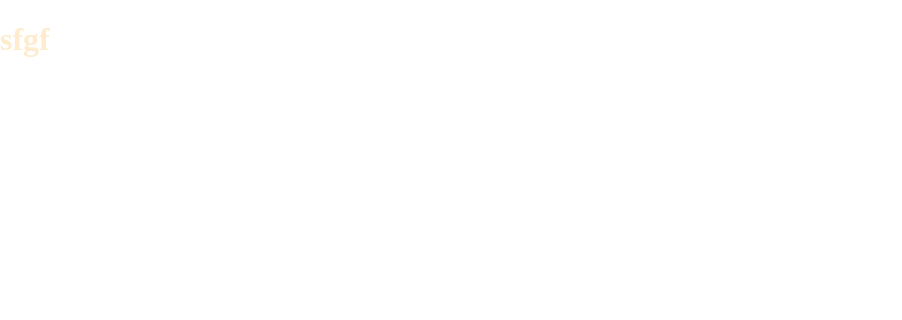
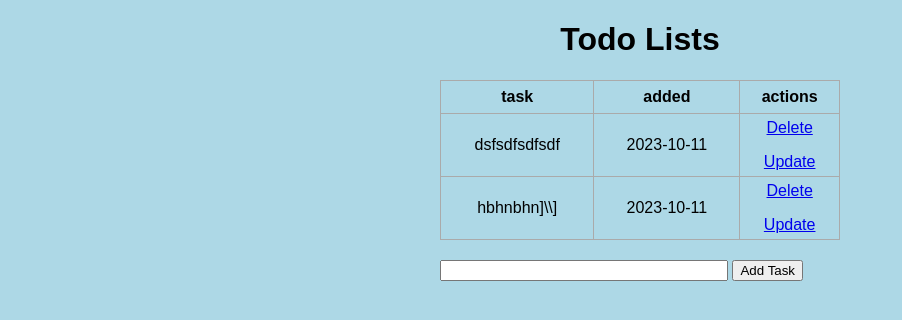
Before and after one commit to testboy123234/flask-todo, a Flask app: page / in a window 1280 px wide. Before the commit the part shown is almost empty. Shown: the top 320 px of the page, without its empty margins (0-902 px from the left). Run offline with Flask 3, Linux system fonts and the light colour scheme; data comes from the database, SQL or seed files in the repository.

Commit message:
Bulid CRUD function

```diff
--- a/app.py
+++ b/app.py
@@ -1,16 +1,16 @@
-from flask import Flask, render_template, url_for
+from flask import Flask, render_template, url_for, request, redirect
 from flask_sqlalchemy import SQLAlchemy
 from datetime import datetime
 
 app = Flask(__name__)
-app.config['SQLALCHEMY_DATABASE_URI'] ='sqlite:///test.db'
+app.config['SQLALCHEMY_DATABASE_URI'] = 'sqlite:///test.db'  # Your database URI
 db = SQLAlchemy(app)
 
 
 class Todo(db.Model):
     id = db.Column(db.Integer, primary_key=True)
-    Content = db.Column(db.String(200), nullable=False)
-    Completed = db.Column(db.Integer, default=0)
+    content = db.Column(db.String(200), nullable=False)
+    completed = db.Column(db.Integer, default=0)
     date_created = db.Column(db.DateTime, default=datetime.utcnow)
 
     def __ref__(self):
@@ -21,9 +21,50 @@ with app.app_context():
     # Create the database tables
     db.create_all()
 
-@app.route('/')
+@app.route('/', methods=['POST', 'GET'])
 def index():
-    return render_template('index.html')
+    if request.method == 'POST':
+        task_content = request.form['content']
+        new_task = Todo(content=task_content)
+
+        try:
+            db.session.add(new_task)
+            db.session.commit()
+            return redirect('/')
+        except:
+            return 'There was an issue adding your task'
+    else:
+        tasks =Todo.query.order_by(Todo.date_created).all()
+        return render_template('index.html', tasks = tasks)
+
+
+@app.route('/delete/<int:id>')
+def delete(id):
+    task_to_delete = Todo.query.get_or_404(id)
+
+    try:
+        db.session.delete(task_to_delete)
+        db.session.commit()
+        return redirect('/')
+    except:
+        return 'There was a probelm deleting that task'
+
+
+@app.route('/update/<int:id>', methods=['GET', 'POST'])
+def update(id):
+    taskId = Todo.query.get_or_404(id)
+    if request.method == 'POST':
+        taskId.content = request.form['update_content']
+
+        try:
+            db.session.commit()
+            return redirect('/')
+        except:
+            return 'There was a problem updating that task'
+    else:
+        return render_template('update.html', task =taskId)
+
+
 
 if __name__ == "__main__":
     app.run(debug=True)
--- a/static/css/main.css
+++ b/static/css/main.css
@@ -1,7 +1,40 @@
-h1 {
-    color: blanchedalmond;
+body, html {
+    margin: 0;
+    font-family: sans-serif;
+    background-color: lightblue;
 }
 
-body {
-    margin: 0;
+.content {
+    margin: 0 auto;
+    width: 400px;
 }
+
+table, td, th {
+    border: 1px solid #aaa;
+}
+
+table {
+    border-collapse: collapse;
+    width: 100%;
+}
+
+th {
+    height: 30px;
+}
+
+td {
+    text-align: center;
+    padding: 5px;
+}
+
+.form {
+    margin-top: 20px;
+}
+
+#content {
+    width: 70%;
+}
+
+h1 {
+    text-align: center;
+}
--- a/templates/base.html
+++ b/templates/base.html
@@ -3,7 +3,6 @@
 <head>
     <meta charset="UTF-8">
     <meta name="viewport" content="width=device-width, initial-scale=1.0">
-    <title>Document</title>
     <link rel="stylesheet" href="{{ url_for('static', filename = 'css/main.css') }}">
     {% block head %}{% endblock %}
 </head>
--- a/templates/index.html
+++ b/templates/index.html
@@ -1,9 +1,38 @@
 {% extends 'base.html' %}
 
 {% block head %}
-
+<title>Todo App</title>
 {% endblock %}
 
 {% block body %}
-<h1 class="">sfgf</h1>
+<div class="content">
+    <h1>Todo Lists</h1>
+
+    <table>
+        <tr>
+            <th>task</th>
+            <th>added</th>
+            <th>actions</th>
+        </tr>
+
+        {% for task in tasks %}
+            <tr>
+                <td>{{ task.content }}</td>
+                <td>{{ task.date_created.date() }}</td>
+                <td>
+                    <a href="/delete/{{task.id}}">Delete</a>
+                    <p> </p>
+                    <a href="/update/{{task.id}}">Update</a>
+                </td>
+            </tr>
+        {% endfor %}
+    </table>
+
+    <div class="form">
+        <form action="/" method="POST">
+            <input type="text" name="content" id="content">
+            <input type="submit" value="Add Task">
+        </form>
+    </div>
+</div>
 {% endblock %}
```
Also changed, not shown: templates/update.html (added, +19 -0 lines).
